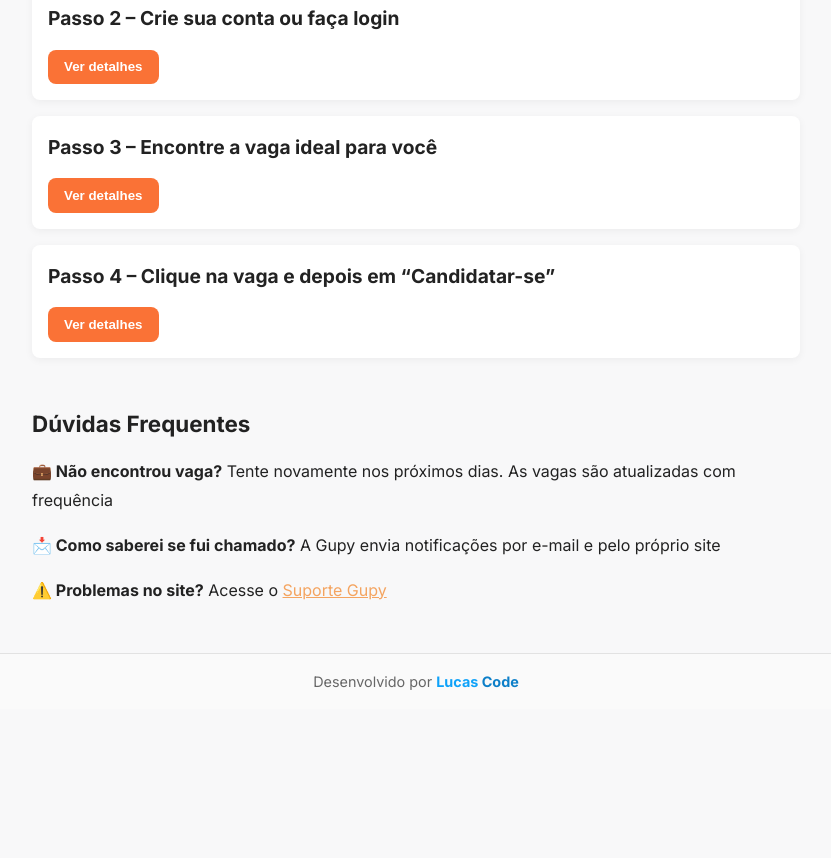
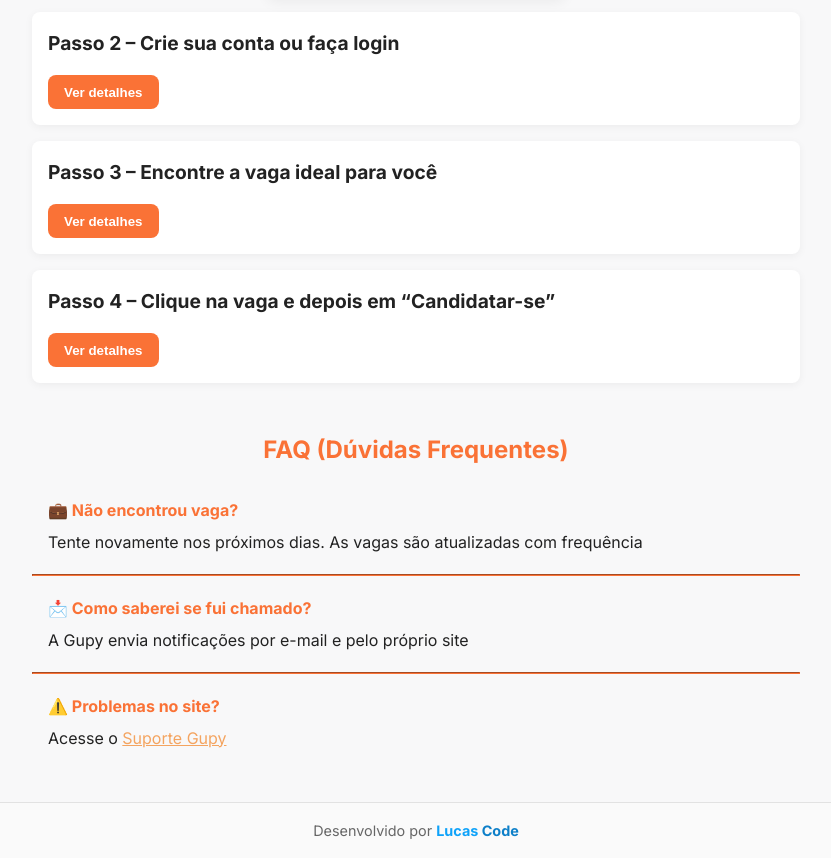
Before and after one commit to lucas16716/portal-nexa, a plain HTML site: page index.html in a window 1280 px wide. Shown: the part 694-1552 px from the top of the page, without its empty margins (224-1055 px from the left). Before the commit the page ends 1403 px from the top, so only its background shows below. Drawn offline with Linux system fonts and the light colour scheme.

Commit message:
update FAQ  and intro text

```diff
--- a/index.html
+++ b/index.html
@@ -19,14 +19,15 @@
   <header role="banner">
     <img src="./assets/img/logo.png" alt="Logo da Nexa" class="logo-light" />
     <img src="./assets/img/logo2.png" alt="Logo Nexa (Dark Mode)" class="logo-dark">
-    <button id="toggle-theme" class="theme-toggle">⏾</button>
+    <button id="toggle-theme" class="theme-toggle">◐</button>
   </header>
   <main id="conteudo-principal" role="main">
     <h1>Bem-vindo(a) ao nosso Portal de Vagas!</h1>
 
     <section class="intro" aria-labelledby="intro-heading">
       <p>A Nexa é uma das maiores mineradoras e produtoras de zinco do mundo, com mais de 60 anos de experiência operando e desenvolvendo ativos de mineração e metalurgia. Nosso propósito é integrar a mineração a um mundo em constante mudança como uma oportunidade para o desenvolvimento sustentável. Acesso nosso <a href="https://www.nexaresources.com/" target="_blank" rel="noopener noreferrer">site oficial</a> e saiba mais sobre nossa história.</p>
-      <p>Estamos em busca de pessoas com vontade de crescer, aprender e transformar o futuro com a gente. Quer fazer parte do time Nexa?</p>
+      <p>Estamos em busca de pessoas com vontade de crescer, aprender e transformar o futuro com a gente.
+        Quer fazer parte do time Nexa? Temos oportunidades de estágio, aprendiz e banco de talentos, com atuação em nossas unidades de São Paulo, Minas Gerais e Mato Grosso.</p>
       <p>Confira abaixo o passo a passo para se candidatar às nossas vagas pelo portal Gupy:</p>
     </section>
 
@@ -103,11 +104,13 @@
     </section>
 
     <section class="faq" aria-labelledby="faq-title">
-      <h2 id="faq-title">Dúvidas Frequentes</h2>
+      <h2 id="faq-title">FAQ (Dúvidas Frequentes)</h2>
       <ul>
-        <li><strong>💼 Não encontrou vaga?</strong> Tente novamente nos próximos dias. As vagas são atualizadas com frequência</li>
-        <li><strong>📩 Como saberei se fui chamado?</strong> A Gupy envia notificações por e-mail e pelo próprio site</li>
-        <li><strong>⚠️ Problemas no site?</strong> Acesse o <a href="https://suporte-candidatos.gupy.io/s/suporte" target="_blank" rel="noopener noreferrer">Suporte Gupy</a></li>
+        <li><strong>💼 Não encontrou vaga?</strong><br>Tente novamente nos próximos dias. As vagas são atualizadas com frequência</li>
+        <hr>
+        <li><strong>📩 Como saberei se fui chamado?</strong><br>A Gupy envia notificações por e-mail e pelo próprio site</li>
+        <hr>
+        <li><strong>⚠️ Problemas no site?</strong><br>Acesse o <a href="https://suporte-candidatos.gupy.io/s/suporte" target="_blank" rel="noopener noreferrer">Suporte Gupy</a></li>
       </ul>
     </section>
   </main>
@@ -149,7 +152,7 @@
     toggleBtn.addEventListener('click', () => {
       body.classList.toggle('dark-mode');
       const isDark = body.classList.contains('dark-mode');
-      toggleBtn.textContent = isDark ? '☀' : '⏾';
+      toggleBtn.textContent = isDark ? '☀' : '◐';
       localStorage.setItem('theme', isDark ? 'dark' : 'light');
     });
   </script>
--- a/style.css
+++ b/style.css
@@ -142,15 +142,24 @@ section.intro {
   margin-top: 3rem;
 
   h2 {
-    font-size: 1.4rem;
-    margin-bottom: 1rem;
+    text-align: center;
+    font-size: 1.5rem;
+    color: #fa7236;
+    margin-bottom: 1.5rem;
   }
+
+  strong,
+  hr {
+    color: #fa7236;
+    border-color: #fa7236;
+  }
+
   ul {
     list-style: none;
-    line-height: 1.8;
+    line-height: 2;
   }
   li {
-    margin-bottom: 1rem;
+    margin: 1rem 1rem;
     font-size: 1rem;
 
     a {
```
